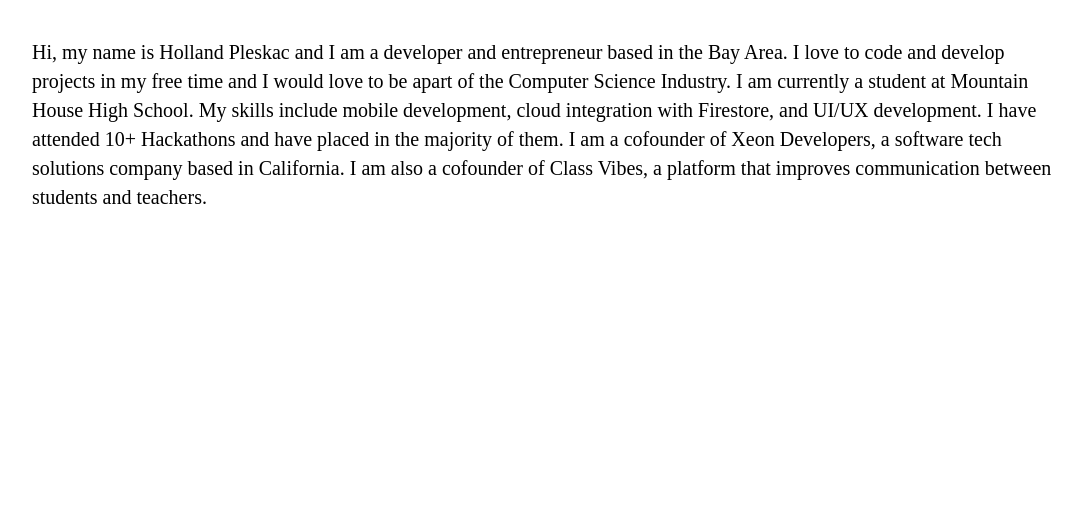
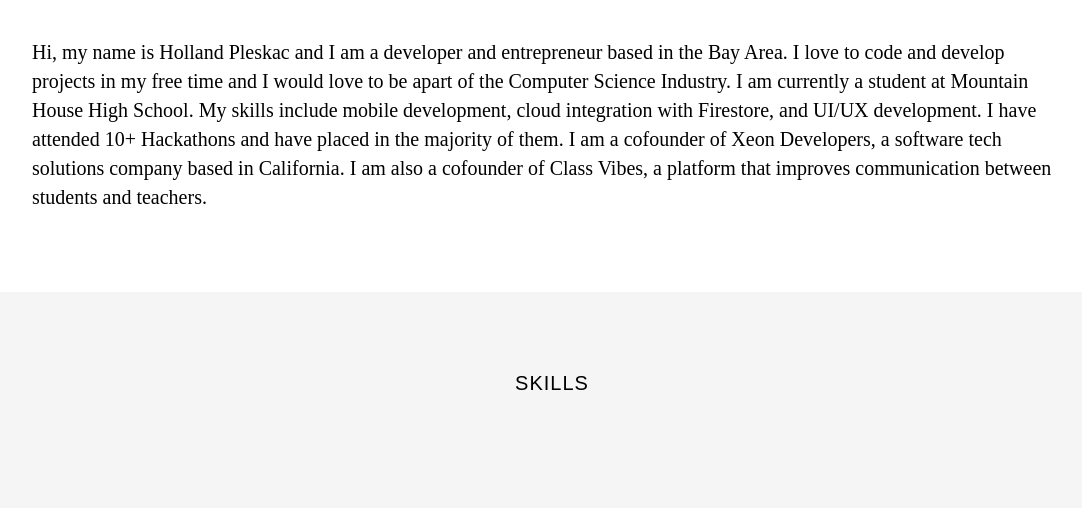
Before and after one commit to HollandPleskac/Personal-Website, a plain HTML site: page index.html in a window 1280 px wide. Shown: the part 1175-1683 px from the top of the page, without its empty margins (88-1170 px from the left). Before the commit the page ends 1467 px from the top, so only its background shows below. Drawn offline with Linux system fonts and the light colour scheme.

Commit message:
styling skills section

```diff
--- a/css/styles.css
+++ b/css/styles.css
@@ -84,3 +84,7 @@
 .sized-box {
     height: 20px;
 }
+
+.skills-section {
+    background-color: rgb(245, 245, 245);
+}
--- a/index.html
+++ b/index.html
@@ -43,6 +43,16 @@
             a cofounder of Class Vibes, a platform that improves communication between students and teachers. </p>
     </section>
 
+    <section class="skills-section">
+        <h2>Skills</h2>
+
+        <ul>
+            <li>
+
+            </li>
+        </ul>
+    </section>
+
 
     <footer>
 
```
